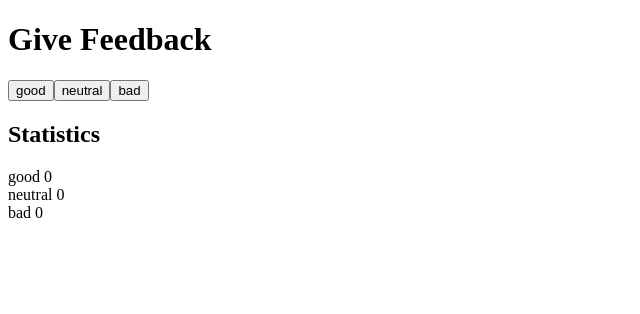
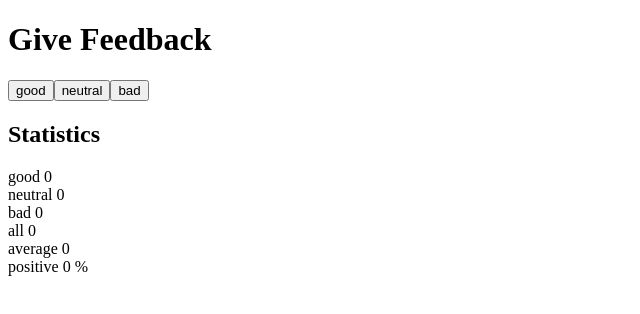
Before and after one commit to shashwatpathak98/Full-Stack-Open, a React (Vite) app in the folder part1/unicafe/: page / in a window 1280 px wide. Shown: the top 314 px of the page, without its empty margins (0-640 px from the left). Built offline with nearby package versions, Linux system fonts and the light colour scheme.

Commit message:
feat: add unicafe part 1.7

```diff
--- a/part1/unicafe/src/App.jsx
+++ b/part1/unicafe/src/App.jsx
@@ -18,6 +18,12 @@ const App = () => {
         <div>good {good}</div>
         <div>neutral {neutral}</div>
         <div>bad {bad}</div>
+        <div>all {good + neutral + bad}</div>
+        <div>
+          average{" "}
+          {(good * 1 + neutral * 0 + bad * -1) / (good + neutral + bad) || 0}
+        </div>
+        <div>positive {(good / (good + neutral + bad)) * 100 || 0} %</div>
       </div>
     </div>
   );
```
